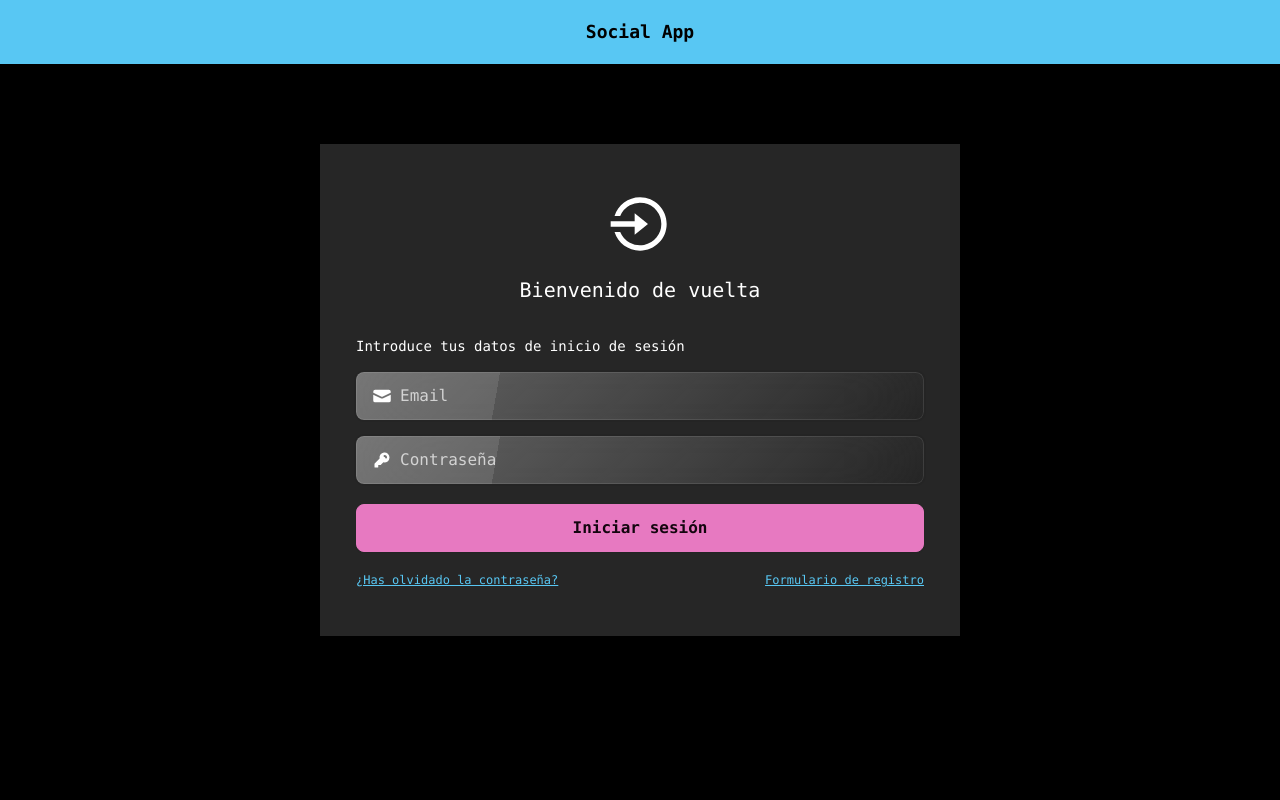
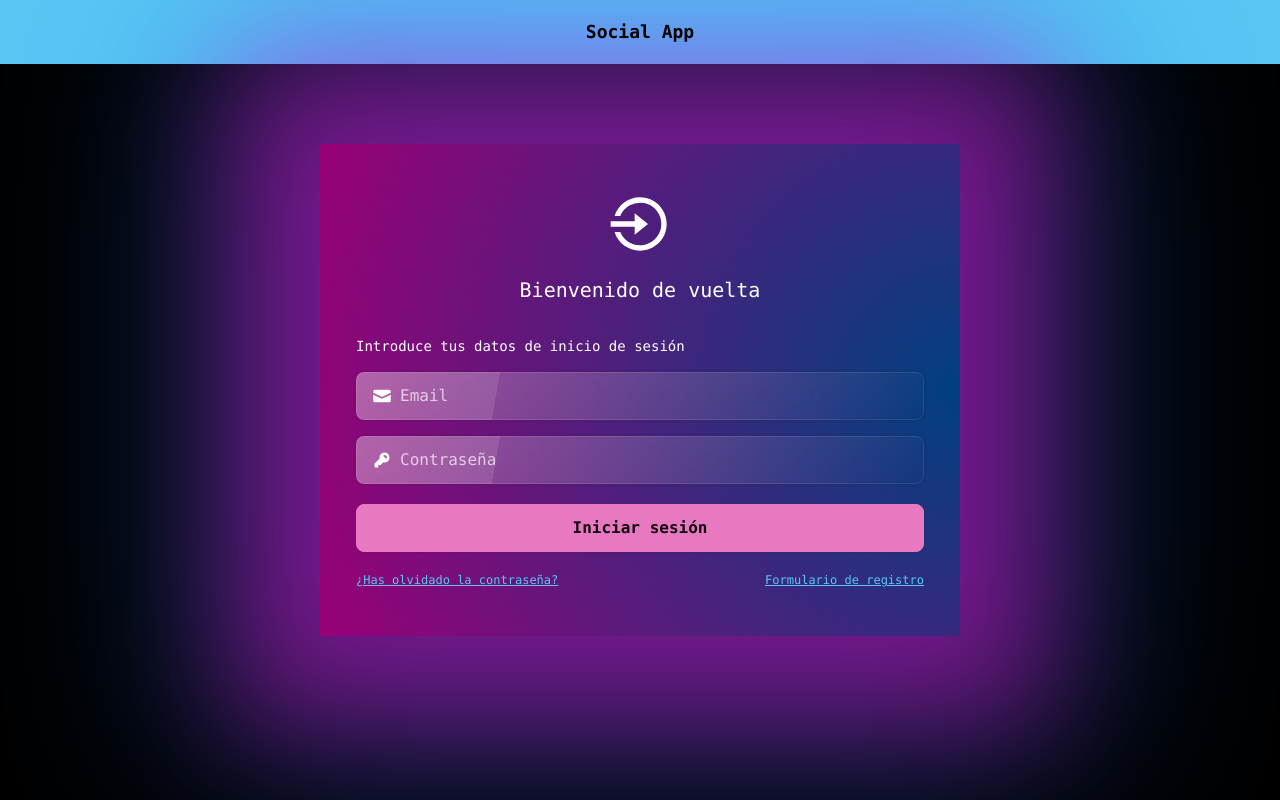
Before and after one commit to b00tc4mp/isdi-parttime-202406, a React (Create React App) app in the folder staff/carlos-fernandez/social-app/: page /login in a window 1280 px wide. Built offline with nearby package versions, Linux system fonts and the light colour scheme.

Commit message:
classnames and styles #222

```diff
--- a/staff/carlos-fernandez/social-app/package.json
+++ b/staff/carlos-fernandez/social-app/package.json
@@ -11,6 +11,7 @@
     "tailwindcss": "3.4.12"
   },
   "dependencies": {
+    "classnames": "2.5.1",
     "react": "18.3.1",
     "react-dom": "18.3.1",
     "react-router": "6",
--- a/staff/carlos-fernandez/social-app/src/components/LoginForm.jsx
+++ b/staff/carlos-fernandez/social-app/src/components/LoginForm.jsx
@@ -42,7 +42,7 @@ function LoginForm({ className, onSubmit }) {
     <>
       <div
         className={classNames(
-          "bg-neutral-800 max-w-screen-sm px-9 py-12",
+          "bg-primary-800 max-w-screen-sm px-9 py-12 shadow-box",
           className
         )}
       >
--- a/staff/carlos-fernandez/social-app/src/index.css
+++ b/staff/carlos-fernandez/social-app/src/index.css
@@ -20,11 +20,21 @@ body {
 
 /* Estilo personalizado para sombra con retroiluminación de color */
 .shadow-circle {
-  box-shadow: 0 0 60px 30px rgba(255, 0, 200, 0.6),
-    /* Sombra rosa */ 0 0 100px 60px rgba(0, 128, 255, 0.5); /* Sombra azul */
+  box-shadow: 0 0 150px 50px rgba(255, 0, 200, 0.767),
+    /* Sombra rosa */ 0 0 190px 90px rgba(0, 128, 255, 0.5); /* Sombra azul */
   background: radial-gradient(
     circle at right,
     rgba(0, 128, 255, 0.5),
     rgba(255, 0, 200, 0.6)
   );
 }
+
+.shadow-box {
+  box-shadow: /* Sombra rosa */ 0 0 120px 90px rgba(255, 0, 200, 0.452),
+    /* Sombra azul */ 0 0 200px 120px rgba(0, 128, 255, 0.384);
+  background: radial-gradient(
+    circle at right,
+    rgba(0, 128, 255, 0.5),
+    rgba(255, 0, 200, 0.6)
+  );
+}
```
